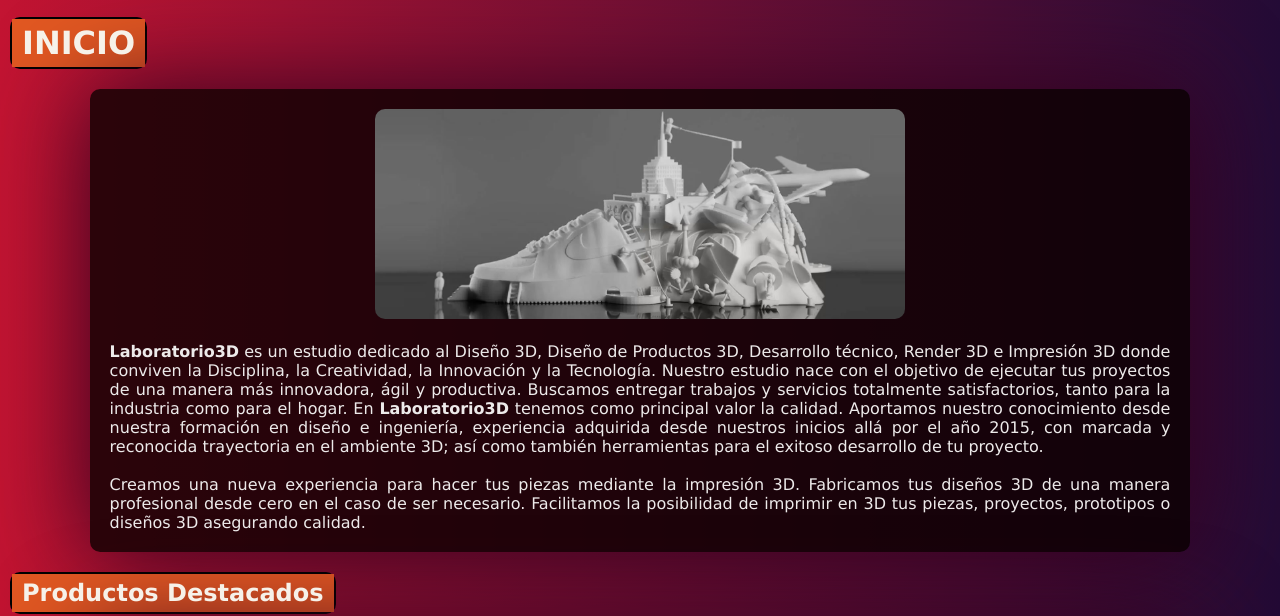
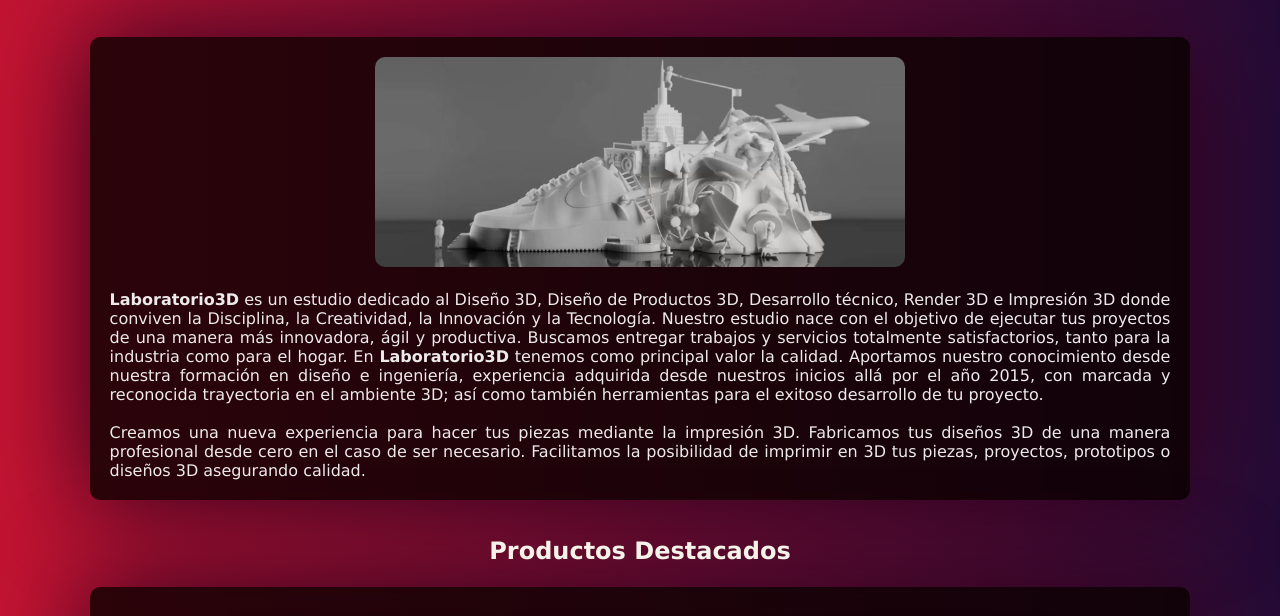
Before and after one commit to punisher-113/TPO-CODO-A-CODO-COM-23024-GRUPO18, a plain HTML site: page index.html in a window 1280 px wide. Shown: the part 200-816 px from the top of the page. Drawn offline with Linux system fonts and the light colour scheme.

Commit message:
Mejora Títulos

```diff
--- a/css/general.css
+++ b/css/general.css
@@ -208,6 +208,7 @@ header {
    -------- */
 main {
     height: 100%;
+    padding: 20px 0px 0px 0px;
 }
 
 h2 {
@@ -221,30 +222,22 @@ h3 {
 }
 
 .titulo {
-    margin: 20px 10px;
+    margin: 20px auto 5px;
     padding: 2px;
     width: fit-content;
     height: auto;
-    background-color:black;
     border-radius: 10px;
     transition: all 400ms ease;
-}
-
-.titulo:hover{
-    box-shadow: 5px 5px 10px rgba(61, 182, 234, 0.795); ;
-    transform: translatey(-5%);
 }
 
 .titulo h1 {
     padding: 5px 10px;
     color:#F6F1E9;
-    background-color:#E25822;
 }
 
 .titulo h2 {
-    padding: 5px 10px;
+    padding: 15px 10px 0px;
     color:#F6F1E9;
-    background-color:#E25822;
 }
 
 .contenedor_mensaje {
--- a/index.html
+++ b/index.html
@@ -28,9 +28,6 @@
     </div>
 
     <main>
-        <div class="titulo">
-            <h1>INICIO</h1>
-        </div>
         <div class="contenedor_index">
             <div class="slider_info">
                 <ul>
```
Also changed, not shown: comoFunciona.html (+0 -3 lines), contacto.html (+0 -3 lines), nosotros.html (+0 -3 lines), productos.html (+0 -4 lines), registroContacto.html (+0 -3 lines).
